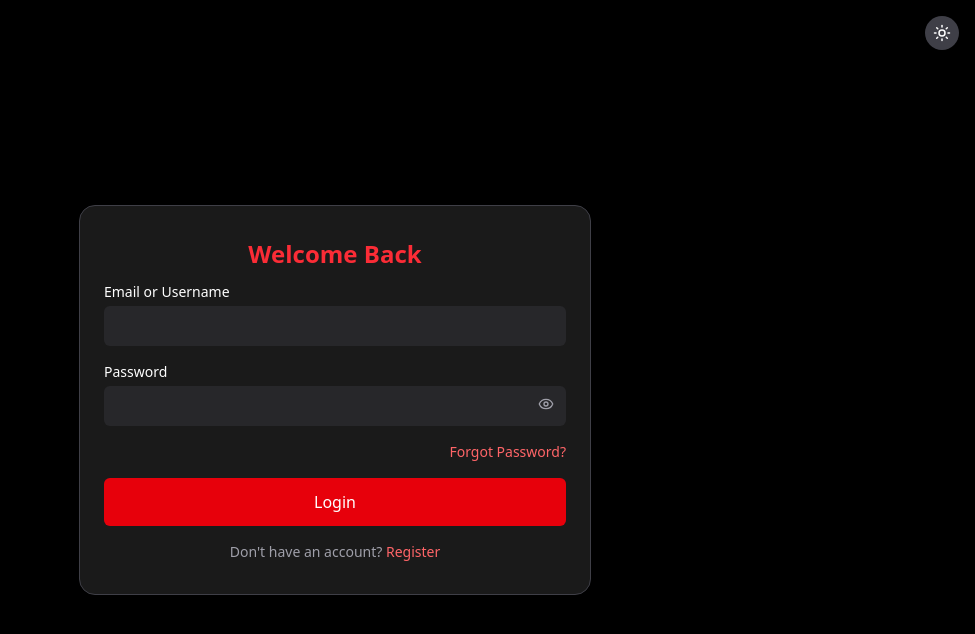
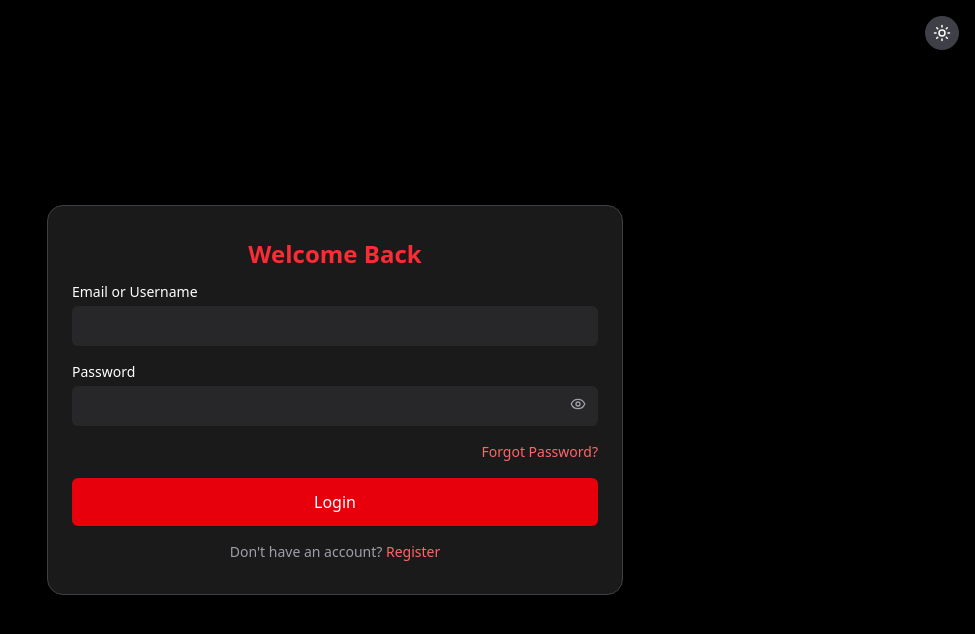
Before and after one commit to Dilshad-shaik-14/frontend-01_youtube, a React (Vite) app: page /login in a window 1280 px wide. Shown: the top 634 px of the page, without its empty margins (305-1280 px from the left). Built offline with nearby package versions, Linux system fonts and the light colour scheme; no server answers.

Commit message:
ui refactored

```diff
--- a/src/pages/Login.jsx
+++ b/src/pages/Login.jsx
@@ -169,14 +169,14 @@ export default function Login() {
         {darkMode ? <Sun size={18} /> : <Moon size={18} />}
       </button>
 
-      <motion.div
+  <motion.div
   initial={{ opacity: 0, y: 30 }}
   animate={{ opacity: 1, y: 0 }}
   transition={{ duration: 0.6 }}
-  className={`w-full px-4 sm:px-6 py-6 sm:py-8 rounded-2xl shadow-lg border
+  className={`w-full mx-2 sm:mx-4 px-4 sm:px-6 py-6 sm:py-8 rounded-2xl shadow-lg border
     ${darkMode ? "bg-white/10 border-zinc-700" : "bg-black/5 border-zinc-300"}
     backdrop-blur-md
-    max-w-sm sm:max-w-md md:max-w-lg
+    max-w-sm sm:max-w-md md:max-w-lg lg:max-w-xl
   `}
 >
   <h2 className="text-center text-xl sm:text-2xl font-bold mb-3 text-red-500">
```
